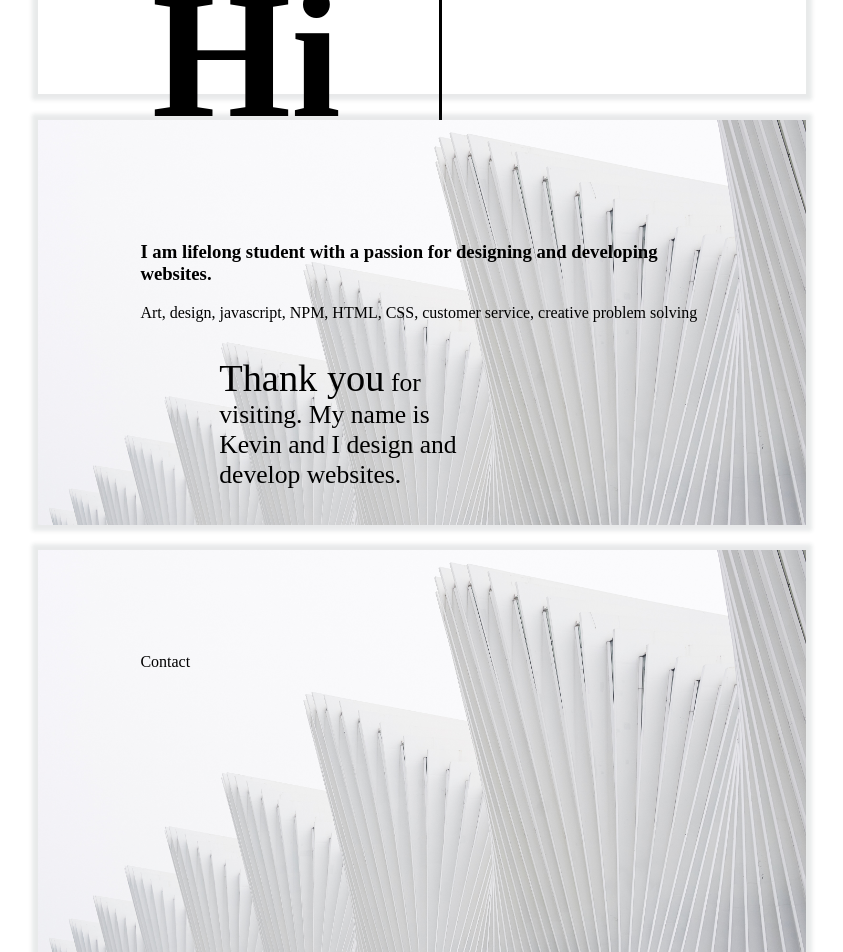
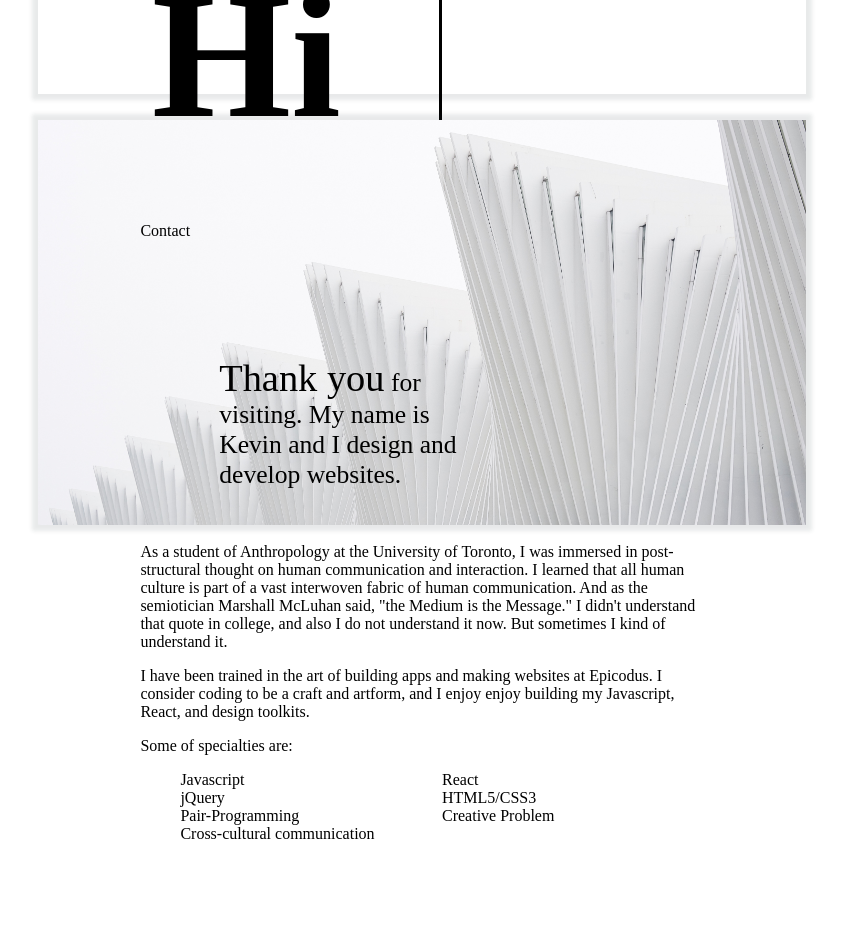
Before and after one commit to k3vnb/portfolio-prodbuild, a React app: page /#/about in a window 1280 px wide. Before the commit this address led to /#/. Shown: the part 1160-2112 px from the top of the page, without its empty margins (226-1069 px from the left). After the commit the page ends 2003 px from the top, so only its background shows below. Built offline with nearby package versions, Linux system fonts and the light colour scheme.

Commit message:
flesh out about section

```diff
--- a/src/components/About.jsx
+++ b/src/components/About.jsx
@@ -1,24 +1,82 @@
 import React from 'react';
-import whiteBGHero from '../assets/images/white_bg_hero.jpg';
 
-function About(){
+function About() {
+
   return(
     <div className="main-container">
       <style jsx>{`
-          .main-container {
-            background-image: url(${whiteBGHero});
-            background-size: cover;
-            background-position: right;
-            background-repeat: no-repeat;
+          font-family: 'Didact Gothic', sans-serif;
+          .aboutUpper {
+            display: flex;
+            align-items: center;
+            height: 100%;
+            width: 100%;
           }
-          .aboutPageInner {
-            width: 100%;
+          .aboutHalf {
+            width: 49%;
             height: 100%;
+            display: flex;
+            align-items: center;
+            padding: 2%;
           }
-          `}</style>
-      <div className="aboutPageInner">
-        <h3>I am lifelong student with a passion for designing and developing websites.</h3>
-        <div>Art, design, javascript, NPM, HTML, CSS, customer service, creative problem solving</div>
+          .aboutLeft {
+            border-right: 3px solid black;
+            margin-right: 1%;
+            text-align: center;
+            height: 60%;
+          }
+          .aboutRight {
+            margin-left: 12%;
+            display: flex;
+            align-items: center;
+            font-size: 2vw
+          }
+          .hi {
+            margin-right: 12%;
+            font-size: 14vw;
+          }
+          .leaderText {
+            font-size: 3vw;
+          }
+          .skills-list {
+            list-style: none;
+            display: flex;
+            flex-wrap: wrap;
+          }
+          .skills-list li {
+            width: 50%;
+          }
+          @media screen and (max-width: 650px){
+            .leaderText {
+              font-size: 4vw;
+            }
+            .aboutRight {
+              font-size: 3vw;
+            }
+          }
+            `}</style>
+      <div className="aboutUpper">
+        <div className="aboutHalf aboutLeft">
+          <h2 className="hi">Hi</h2>
+        </div>
+        <div className="aboutHalf aboutRight">
+          <p><span className="leaderText">Thank you</span> for visiting. My name is Kevin and I design and develop websites.</p>
+        </div>
+      </div>
+      <div className="aboutLower">
+          <p>As a student of Anthropology at the University of Toronto, I was immersed in post-structural thought on human communication and interaction. I learned that all human culture is part of a vast interwoven fabric of human communication. And as the semiotician Marshall McLuhan said, "the Medium is the Message." I didn't understand that quote in college, and also I do not understand it now. But sometimes I kind of understand it.</p>
+            <p>I have been trained in the art of building apps and making websites at Epicodus. I consider coding to be a craft and artform, and I enjoy enjoy building my Javascript, React, and design toolkits.</p>
+              <p>Some of specialties are:
+                <ul className="skills-list">
+                <li>Javascript</li>
+                <li>React</li>
+                <li>jQuery</li>
+                <li>HTML5/CSS3</li>
+                <li>Pair-Programming</li>
+                <li>Creative Problem</li>
+                <li>Cross-cultural communication</li>
+                </ul>
+              </p>
       </div>
     </div>
   );
--- a/src/components/App.jsx
+++ b/src/components/App.jsx
@@ -14,7 +14,7 @@ function App(){
   const appStyleSheet = {
     height: '150vh',
     width: '100vw'
-  }
+  };
 
   return (
     <div style={appStyleSheet}>
@@ -37,7 +37,6 @@ function App(){
             `}
       </style>
       <Header />
-      <LandingPage />
       <About />
       <Contact />
       <Footer />
--- a/src/components/Contact.jsx
+++ b/src/components/Contact.jsx
@@ -16,7 +16,7 @@ function Contact(){
             height: 100%;
           }
           `}</style>
-        <div className="contact-page-inner">
+      <div className="contact-page-inner">
         <div className="contact-line">
           <div className="contact-line-left">
             Contact
--- a/src/components/Footer.jsx
+++ b/src/components/Footer.jsx
@@ -21,7 +21,7 @@ function Footer(){
             margin-right: 20px;
           }
             `}</style>
-          <h1>Kevin Boyle</h1>
+      <h1>Kevin Boyle</h1>
     </div>
   );
 }
--- a/src/components/Header.jsx
+++ b/src/components/Header.jsx
@@ -16,6 +16,8 @@ function Header(){
             height: 68%;
             background-repeat: repeat-y;
             background-size: cover;
+            position: sticky;
+            top: -480px;
           }
           .background-img {
             height: 100%;
@@ -50,6 +52,7 @@ function Header(){
             text-decoration: none;
             color: #fff9f0;
             text-shadow: 3px 3px 5px black;
+            letter-spacing: 13px;
           }
           .tagline {
             text-shadow: .5px .5px 1px white;
@@ -66,9 +69,10 @@ function Header(){
             width: 100%;
             text-align: center;
             box-shadow: inset 1px 1px 1px black;
-            padding: 12%;
+            padding: 1%;
+            width: 20%;
             transition: box-shadow .2s;
-            height: 60%;
+            height: 20%;
           }
           .nav-links:hover {
             box-shadow: 2px 2px 2px black;
@@ -88,10 +92,10 @@ function Header(){
       <div className="background-img">
         <div className="header-stylesheet">
           <div className="header-main-content">
-        <Link to="/"><h1 className="title-text">K e v i n  &nbsp; B o y l e</h1></Link>
+            <Link to="/"><h1 className="title-text">Kevin  &nbsp;Boyle</h1></Link>
             <h2 className="tagline">Web Developer & Designer</h2>
             <div className="link-line">
-          <div className="nav-links" onClick={(e) => window.scrollTo({top:2000, behavior:"smooth"})}>About</div>
+              <div className="nav-links" onClick={(e) => window.scrollTo({top:2000, behavior:'smooth'})}>About</div>
               <div className="nav-links">Gallery</div>
               <div className="nav-links">Contact</div>
             </div>
--- a/src/components/LandingPage.jsx
+++ /dev/null
@@ -1,62 +0,0 @@
-import React from 'react';
-
-function LandingPage() {
-
-  return(
-    <div className="main-container">
-      <style jsx>{`
-          font-family: 'Didact Gothic', sans-serif;
-          .landingPageInner {
-            display: flex;
-            align-items: center;
-            height: 100%;
-            width: 100%;
-          }
-          .landingPageHalf {
-            width: 49%;
-            height: 100%;
-            display: flex;
-            align-items: center;
-            padding: 2%;
-          }
-          .landingPageLeft {
-            border-right: 3px solid black;
-            margin-right: 1%;
-            text-align: center;
-            height: 60%;
-          }
-          .landingPageRight {
-            margin-left: 12%;
-            display: flex;
-            align-items: center;
-            font-size: 2vw
-          }
-          .hi {
-            margin-right: 12%;
-            font-size: 14vw;
-          }
-          .leaderText {
-            font-size: 3vw;
-          }
-          @media screen and (max-width: 650px){
-            .leaderText {
-              font-size: 4vw;
-            }
-            .landingPageRight {
-              font-size: 3vw;
-            }
-          }
-            `}</style>
-        <div className="landingPageInner">
-          <div className="landingPageHalf landingPageLeft">
-            <h2 className="hi">Hi</h2>
-          </div>
-          <div className="landingPageHalf landingPageRight">
-            <p><span className="leaderText">Thank you</span> for visiting. My name is Kevin and I design and develop websites.</p>
-          </div>
-        </div>
-    </div>
-  );
-}
-
-export default LandingPage;
```
Lines whose indentation alone changed are shown as unchanged.
